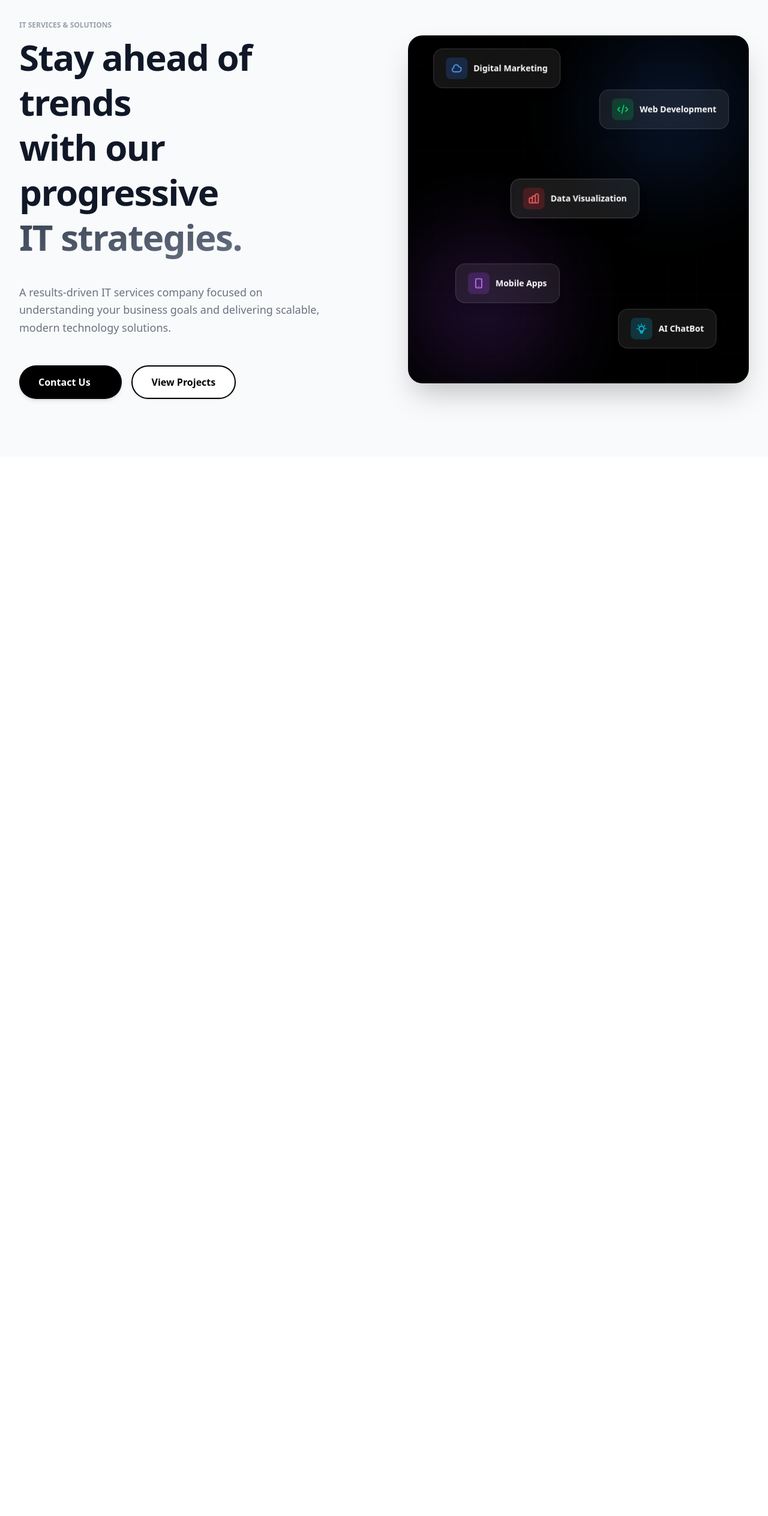
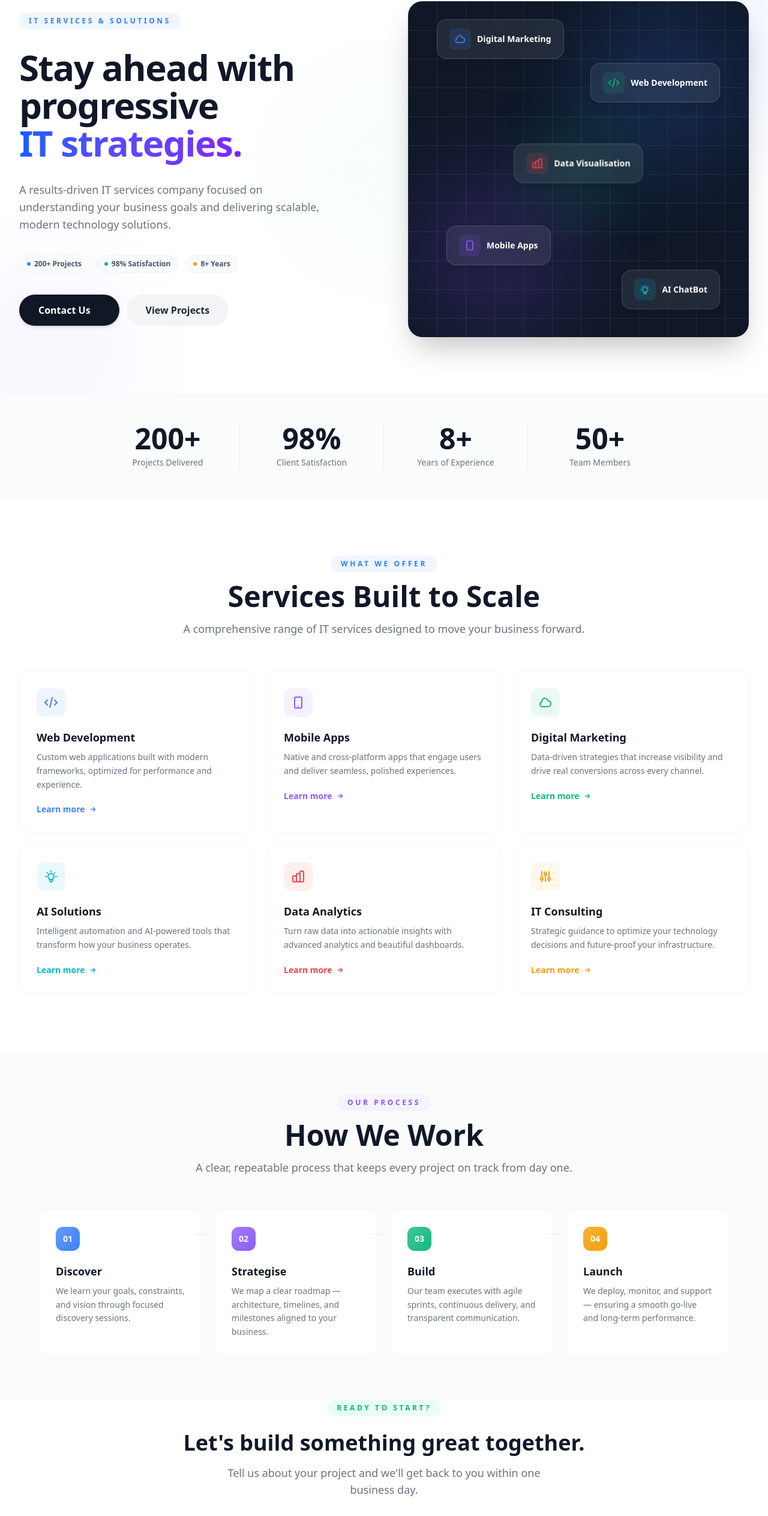
Before and after one commit to devidardhruvil-codes/BusinessProject, a Next.js app: page / in a window 1280 px wide. Shown: the part 110-2637 px from the top of the page at 60% size. Before the commit the page ends 871 px from the top, so only its background shows below. Built offline with nearby package versions, Linux system fonts and the light colour scheme.

Commit message:
Home page enhancements

```diff
--- a/app/page.tsx
+++ b/app/page.tsx
@@ -1,24 +1,147 @@
 import Link from "next/link";
+
+// ─── DATA ────────────────────────────────────────────────────────────────────
+
+const services = [
+  {
+    colorHex: "#3b82f6",
+    iconPath: "M10 20l4-16m4 4l4 4-4 4M6 16l-4-4 4-4",
+    title: "Web Development",
+    desc: "Custom web applications built with modern frameworks, optimized for performance and experience.",
+  },
+  {
+    colorHex: "#8b5cf6",
+    iconPath:
+      "M12 18h.01M8 21h8a2 2 0 002-2V5a2 2 0 00-2-2H8a2 2 0 00-2 2v14a2 2 0 002 2z",
+    title: "Mobile Apps",
+    desc: "Native and cross-platform apps that engage users and deliver seamless, polished experiences.",
+  },
+  {
+    colorHex: "#10b981",
+    iconPath:
+      "M3 15a4 4 0 004 4h9a5 5 0 10-.1-9.999 5.002 5.002 0 10-9.78 2.096A4.001 4.001 0 003 15z",
+    title: "Digital Marketing",
+    desc: "Data-driven strategies that increase visibility and drive real conversions across every channel.",
+  },
+  {
+    colorHex: "#06b6d4",
+    iconPath:
+      "M9.663 17h4.673M12 3v1m6.364 1.636l-.707.707M21 12h-1M4 12H3m3.343-5.657l-.707-.707m2.828 9.9a5 5 0 117.072 0l-.548.547A3.374 3.374 0 0014 18.469V19a2 2 0 11-4 0v-.531c0-.895-.356-1.754-.988-2.386l-.548-.547z",
+    title: "AI Solutions",
+    desc: "Intelligent automation and AI-powered tools that transform how your business operates.",
+  },
+  {
+    colorHex: "#ef4444",
+    iconPath:
+      "M9 19v-6a2 2 0 00-2-2H5a2 2 0 00-2 2v6a2 2 0 002 2h2a2 2 0 002-2zm0 0V9a2 2 0 012-2h2a2 2 0 012 2v10m-6 0a2 2 0 002 2h2a2 2 0 002-2m0 0V5a2 2 0 012-2h2a2 2 0 012 2v14a2 2 0 01-2 2h-2a2 2 0 01-2-2z",
+    title: "Data Analytics",
+    desc: "Turn raw data into actionable insights with advanced analytics and beautiful dashboards.",
+  },
+  {
+    colorHex: "#f59e0b",
+    iconPath:
+      "M12 6V4m0 2a2 2 0 100 4m0-4a2 2 0 110 4m-6 8a2 2 0 100-4m0 4a2 2 0 110-4m0 4v2m0-6V4m6 6v10m6-2a2 2 0 100-4m0 4a2 2 0 110-4m0 4v2m0-6V4",
+    title: "IT Consulting",
+    desc: "Strategic guidance to optimize your technology decisions and future-proof your infrastructure.",
+  },
+];
+
+const stats = [
+  { value: "200+", label: "Projects Delivered" },
+  { value: "98%", label: "Client Satisfaction" },
+  { value: "8+", label: "Years of Experience" },
+  { value: "50+", label: "Team Members" },
+];
+
+const process = [
+  {
+    step: "01",
+    title: "Discover",
+    desc: "We learn your goals, constraints, and vision through focused discovery sessions.",
+    color: "#3b82f6",
+  },
+  {
+    step: "02",
+    title: "Strategise",
+    desc: "We map a clear roadmap — architecture, timelines, and milestones aligned to your business.",
+    color: "#8b5cf6",
+  },
+  {
+    step: "03",
+    title: "Build",
+    desc: "Our team executes with agile sprints, continuous delivery, and transparent communication.",
+    color: "#10b981",
+  },
+  {
+    step: "04",
+    title: "Launch",
+    desc: "We deploy, monitor, and support — ensuring a smooth go-live and long-term performance.",
+    color: "#f59e0b",
+  },
+];
+
+const techStack = [
+  {
+    label: "Digital Marketing",
+    color: "#3b82f6",
+    icon: "M3 15a4 4 0 004 4h9a5 5 0 10-.1-9.999 5.002 5.002 0 10-9.78 2.096A4.001 4.001 0 003 15z",
+    delay: "0s",
+    pos: "top-10 left-8 md:left-12",
+  },
+  {
+    label: "Web Development",
+    color: "#10b981",
+    icon: "M10 20l4-16m4 4l4 4-4 4M6 16l-4-4 4-4",
+    delay: "0.4s",
+    pos: "top-28 right-8 md:right-12",
+  },
+  {
+    label: "Data Visualisation",
+    color: "#ef4444",
+    icon: "M9 19v-6a2 2 0 00-2-2H5a2 2 0 00-2 2v6a2 2 0 002 2h2a2 2 0 002-2zm0 0V9a2 2 0 012-2h2a2 2 0 012 2v10m-6 0a2 2 0 002 2h2a2 2 0 002-2m0 0V5a2 2 0 012-2h2a2 2 0 012 2v14a2 2 0 01-2 2h-2a2 2 0 01-2-2z",
+    delay: "0.2s",
+    pos: "top-1/2 left-1/2 -translate-x-1/2 -translate-y-1/2",
+  },
+  {
+    label: "Mobile Apps",
+    color: "#8b5cf6",
+    icon: "M12 18h.01M8 21h8a2 2 0 002-2V5a2 2 0 00-2-2H8a2 2 0 00-2 2v14a2 2 0 002 2z",
+    delay: "0.6s",
+    pos: "bottom-28 left-8 md:left-16",
+  },
+  {
+    label: "AI ChatBot",
+    color: "#06b6d4",
+    icon: "M9.663 17h4.673M12 3v1m6.364 1.636l-.707.707M21 12h-1M4 12H3m3.343-5.657l-.707-.707m2.828 9.9a5 5 0 117.072 0l-.548.547A3.374 3.374 0 0014 18.469V19a2 2 0 11-4 0v-.531c0-.895-.356-1.754-.988-2.386l-.548-.547z",
+    delay: "0.8s",
+    pos: "bottom-10 right-8 md:right-12",
+  },
+];
+
+// ─── PAGE ────────────────────────────────────────────────────────────────────
 
 export default function Home() {
   return (
-    <main className="min-h-screen bg-gray-50/95 pt-6 md:pt-12">
-      {/* Hero Section */}
-      <section className="relative px-4 sm:px-6 lg:px-8 py-16 md:py-24 max-w-7xl mx-auto">
-        <div className="grid grid-cols-1 lg:grid-cols-2 gap-12 lg:gap-20 items-center">
-          {/* Left - Text Content */}
-          <div className="space-y-8 md:space-y-10 text-center lg:text-left">
-            {/* Small label */}
-            <p className="text-xs font-semibold mb-2 uppercase text-gray-400 text-center lg:text-left">
+    <main className="min-h-screen bg-white pt-6 md:pt-4">
+      {/* ── HERO ── */}
+      <section className="relative px-4 sm:px-6 lg:px-8 py-16 md:py-24 max-w-7xl mx-auto overflow-hidden">
+        <div className="absolute -top-32 -right-32 w-[500px] h-[500px] bg-blue-50 rounded-full blur-3xl opacity-70 pointer-events-none" />
+        <div className="absolute -bottom-20 -left-20 w-80 h-80 bg-violet-50 rounded-full blur-3xl opacity-60 pointer-events-none" />
+        <div className="absolute top-1/2 left-1/2 -translate-x-1/2 -translate-y-1/2 w-96 h-96 bg-emerald-50 rounded-full blur-3xl opacity-30 pointer-events-none" />
+
+        <div className="relative grid grid-cols-1 lg:grid-cols-2 gap-12 lg:gap-20 items-center">
+          {/* LEFT */}
+          <div className="space-y-8 text-center lg:text-left">
+            <span className="inline-block text-xs font-semibold tracking-[0.3em] uppercase text-blue-500 bg-blue-50 px-4 py-1.5 rounded-full">
               IT Services & Solutions
-            </p>
+            </span>
 
-            <h1 className="text-4xl sm:text-5xl lg:text-6xl font-bold leading-tight text-gray-900 tracking-tight">
-              Stay ahead of trends
+            <h1 className="text-4xl sm:text-5xl lg:text-6xl font-bold leading-[1.05] text-gray-900 tracking-tight">
+              Stay ahead with
               <br />
-              with our progressive
+              progressive
               <br />
-              <span className="text-transparent bg-clip-text bg-gradient-to-br from-gray-700 to-gray-500">
+              <span className="text-transparent bg-clip-text bg-gradient-to-r from-blue-600 to-violet-600">
                 IT strategies.
               </span>
             </h1>
@@ -29,14 +152,34 @@ export default function Home() {
               solutions.
             </p>
 
-            <div className="flex flex-col sm:flex-row gap-4 justify-center lg:justify-start pt-2">
+            {/* Trust badges */}
+            <div className="flex flex-wrap items-center justify-center lg:justify-start gap-3 pt-1">
+              {[
+                { label: "200+ Projects", color: "#3b82f6" },
+                { label: "98% Satisfaction", color: "#10b981" },
+                { label: "8+ Years", color: "#f59e0b" },
+              ].map((badge, i) => (
+                <div
+                  key={i}
+                  className="flex items-center gap-1.5 text-xs font-semibold text-gray-600 bg-gray-50 border border-gray-100 rounded-full px-3 py-1.5"
+                >
+                  <span
+                    className="w-1.5 h-1.5 rounded-full flex-shrink-0"
+                    style={{ background: badge.color }}
+                  />
+                  {badge.label}
+                </div>
+              ))}
+            </div>
+
+            <div className="flex flex-col sm:flex-row gap-3 justify-center lg:justify-start pt-1">
               <Link
                 href="/contact"
-                className="group inline-flex items-center justify-center gap-0 hover:gap-2.5 px-8 py-3.5 text-base font-semibold text-white bg-black rounded-full hover:bg-gray-800 transition-all duration-300 shadow-md hover:shadow-lg"
+                className="group inline-flex items-center justify-center gap-0 hover:gap-2.5 px-8 py-3.5 text-base font-semibold text-white bg-gray-900 rounded-full hover:bg-gray-700 transition-all duration-300 shadow-md hover:shadow-lg"
               >
                 Contact Us
                 <svg
-                  className="w-5 h-5 opacity-0 group-hover:opacity-100 scale-75 group-hover:scale-100 transition-all duration-300"
+                  className="w-4 h-4 opacity-0 group-hover:opacity-100 scale-75 group-hover:scale-100 transition-all duration-300"
                   fill="none"
                   stroke="currentColor"
                   viewBox="0 0 24 24"
@@ -51,149 +194,236 @@ export default function Home() {
               </Link>
               <Link
                 href="/portfolio"
-                className="inline-flex items-center justify-center px-8 py-3.5 text-base font-semibold text-black bg-white border-2 border-black rounded-full hover:bg-gray-100 transition shadow-sm hover:shadow-md"
+                className="inline-flex items-center justify-center px-8 py-3.5 text-base font-semibold text-gray-800 bg-gray-100 rounded-full hover:bg-gray-200 transition-all duration-200"
               >
                 View Projects
               </Link>
             </div>
           </div>
 
-          {/* Right - Tech Stack Visual */}
-          <div className="relative h-[420px] sm:h-[500px] lg:h-[580px] rounded-3xl overflow-hidden bg-black shadow-2xl ring-1 ring-white/10">
-            {/* Subtle grid background */}
-            <div className="absolute inset-0 opacity-[0.12]">
-              <div className="w-full h-full bg-[linear-gradient(to_right,#ffffff18_1px,transparent_1px),linear-gradient(to_bottom,#ffffff18_1px,transparent_1px)] bg-[size:48px_48px]" />
+          {/* RIGHT — floating cards */}
+          <div className="relative h-[420px] sm:h-[500px] lg:h-[560px] rounded-3xl overflow-hidden bg-gray-900 shadow-2xl ring-1 ring-white/10">
+            <div className="absolute inset-0 opacity-[0.08]">
+              <div className="w-full h-full bg-[linear-gradient(to_right,#ffffff_1px,transparent_1px),linear-gradient(to_bottom,#ffffff_1px,transparent_1px)] bg-[size:48px_48px]" />
             </div>
-
-            {/* Glowing accent orbs */}
-            <div className="absolute top-0 right-0 w-64 h-64 bg-blue-500/15 rounded-full blur-3xl" />
-            <div className="absolute bottom-0 left-0 w-64 h-64 bg-purple-500/15 rounded-full blur-3xl" />
-
-            {/* Floating Tech Cards */}
+            <div className="absolute top-0 right-0 w-72 h-72 bg-blue-500/15 rounded-full blur-3xl" />
+            <div className="absolute bottom-0 left-0 w-72 h-72 bg-violet-500/15 rounded-full blur-3xl" />
+            <div className="absolute top-1/2 left-1/2 -translate-x-1/2 -translate-y-1/2 w-48 h-48 bg-emerald-500/10 rounded-full blur-2xl" />
             <div className="absolute inset-0 p-6 md:p-8">
-              {/* Digital Marketing — top left */}
-              <div className="absolute top-10 left-8 md:left-12 bg-white/8 backdrop-blur-md px-4 md:px-5 py-3 md:py-3.5 rounded-2xl border border-white/15 shadow-lg animate-float-smooth">
+              {techStack.map((item, i) => (
+                <div
+                  key={i}
+                  className={`absolute ${item.pos} bg-white/8 backdrop-blur-md px-4 md:px-5 py-3 md:py-3.5 rounded-2xl border border-white/15 shadow-lg`}
+                  style={{
+                    animation: `floatCard 4s ease-in-out infinite`,
+                    animationDelay: item.delay,
+                  }}
+                >
                   <div className="flex items-center gap-2.5">
-                  <div className="w-8 h-8 md:w-9 md:h-9 bg-blue-500/20 rounded-lg flex items-center justify-center shrink-0">
+                    <div
+                      className="w-8 h-8 md:w-9 md:h-9 rounded-lg flex items-center justify-center shrink-0"
+                      style={{ background: `${item.color}25` }}
+                    >
                       <svg
-                      className="w-4 h-4 md:w-5 md:h-5 text-blue-400"
+                        className="w-4 h-4 md:w-5 md:h-5"
                         fill="none"
                         viewBox="0 0 24 24"
-                      stroke="currentColor"
+                        stroke={item.color}
+                        strokeWidth={2}
                       >
                         <path
                           strokeLinecap="round"
                           strokeLinejoin="round"
-                        strokeWidth={2}
-                        d="M3 15a4 4 0 004 4h9a5 5 0 10-.1-9.999 5.002 5.002 0 10-9.78 2.096A4.001 4.001 0 003 15z"
+                          d={item.icon}
                         />
                       </svg>
                     </div>
-                  <span className="text-white font-semibold text-sm">
-                    Digital Marketing
+                    <span className="text-white font-semibold text-sm whitespace-nowrap">
+                      {item.label}
                     </span>
                   </div>
                 </div>
+              ))}
+            </div>
+          </div>
+        </div>
+      </section>
 
-              {/* Web Development — top right */}
-              <div className="absolute top-28 right-8 md:right-12 bg-white/8 backdrop-blur-md px-4 md:px-5 py-3 md:py-3.5 rounded-2xl border border-white/15 shadow-lg animate-float-delayed">
-                <div className="flex items-center gap-2.5">
-                  <div className="w-8 h-8 md:w-9 md:h-9 bg-green-500/20 rounded-lg flex items-center justify-center shrink-0">
+      {/* ── STATS STRIP ── */}
+      <section className="border-y border-gray-100 bg-gray-50/60">
+        <div className="max-w-5xl mx-auto px-4 sm:px-6 lg:px-8 py-12 grid grid-cols-2 lg:grid-cols-4 gap-8 lg:gap-0 lg:divide-x divide-gray-200">
+          {stats.map((s, i) => (
+            <div key={i} className="text-center lg:px-8">
+              <p className="text-4xl lg:text-5xl font-bold text-gray-900">
+                {s.value}
+              </p>
+              <p className="text-sm text-gray-500 mt-1.5 font-medium">
+                {s.label}
+              </p>
+            </div>
+          ))}
+        </div>
+      </section>
+
+      {/* ── SERVICES ── */}
+      <section className="px-4 sm:px-6 lg:px-8 py-16 md:py-24 max-w-7xl mx-auto">
+        <div className="text-center mb-14">
+          <span className="inline-block text-xs font-semibold tracking-[0.3em] uppercase text-blue-500 bg-blue-50 px-4 py-1.5 rounded-full mb-4">
+            What We Offer
+          </span>
+          <h2 className="text-3xl sm:text-4xl lg:text-5xl font-bold text-gray-900 mb-4">
+            Services Built to Scale
+          </h2>
+          <p className="text-lg text-gray-500 max-w-2xl mx-auto">
+            A comprehensive range of IT services designed to move your business
+            forward.
+          </p>
+        </div>
+        <div className="grid grid-cols-1 md:grid-cols-2 lg:grid-cols-3 gap-5">
+          {services.map((s, i) => (
+            <div
+              key={i}
+              className="group bg-white border border-gray-100 rounded-2xl p-7 hover:shadow-xl hover:-translate-y-1 transition-all duration-300 cursor-default"
+            >
+              <div
+                className="w-12 h-12 rounded-xl flex items-center justify-center mb-5"
+                style={{ background: `${s.colorHex}15` }}
+              >
                 <svg
-                      className="w-4 h-4 md:w-5 md:h-5 text-green-400"
+                  className="w-6 h-6"
                   fill="none"
                   viewBox="0 0 24 24"
-                      stroke="currentColor"
+                  stroke={s.colorHex}
+                  strokeWidth={2}
                 >
                   <path
                     strokeLinecap="round"
                     strokeLinejoin="round"
-                        strokeWidth={2}
-                        d="M10 20l4-16m4 4l4 4-4 4M6 16l-4-4 4-4"
+                    d={s.iconPath}
                   />
                 </svg>
               </div>
-                  <span className="text-white font-semibold text-sm">
-                    Web Development
-                  </span>
-                </div>
-              </div>
-
-              {/* Center card — Data Visualization */}
-              <div className="absolute top-1/2 left-1/2 -translate-x-1/2 -translate-y-1/2 bg-white/10 backdrop-blur-md px-5 py-3.5 rounded-2xl border border-white/20 shadow-xl animate-float-smooth">
-                <div className="flex items-center gap-2.5">
-                  <div className="w-8 h-8 md:w-9 md:h-9 bg-red-500/20 rounded-lg flex items-center justify-center shrink-0">
+              <h3 className="text-lg font-bold text-gray-900 mb-2">
+                {s.title}
+              </h3>
+              <p className="text-gray-500 leading-relaxed text-sm mb-5">
+                {s.desc}
+              </p>
+              <div
+                className="flex items-center gap-1.5 text-sm font-semibold transition-colors duration-200"
+                style={{ color: s.colorHex }}
+              >
+                Learn more
                 <svg
-                      className="w-4 h-4 md:w-5 md:h-5 text-red-400"
+                  className="w-3.5 h-3.5 group-hover:translate-x-1 transition-transform duration-200"
                   fill="none"
                   viewBox="0 0 24 24"
                   stroke="currentColor"
+                  strokeWidth={2.5}
                 >
                   <path
                     strokeLinecap="round"
                     strokeLinejoin="round"
-                        strokeWidth={2}
-                        d="M9 19v-6a2 2 0 00-2-2H5a2 2 0 00-2 2v6a2 2 0 002 2h2a2 2 0 002-2zm0 0V9a2 2 0 012-2h2a2 2 0 012 2v10m-6 0a2 2 0 002 2h2a2 2 0 002-2m0 0V5a2 2 0 012-2h2a2 2 0 012 2v14a2 2 0 01-2 2h-2a2 2 0 01-2-2z"
+                    d="M13 7l5 5m0 0l-5 5m5-5H6"
                   />
                 </svg>
               </div>
-                  <span className="text-white font-semibold text-sm whitespace-nowrap">
-                    Data Visualization
+            </div>
+          ))}
+        </div>
+      </section>
+
+      {/* ── HOW WE WORK ── */}
+      <section className="px-4 sm:px-6 lg:px-8 py-16 md:py-18 bg-gray-50/70">
+        <div className="max-w-6xl mx-auto">
+          <div className="text-center mb-14">
+            <span className="inline-block text-xs font-semibold tracking-[0.3em] uppercase text-violet-500 bg-violet-50 px-4 py-1.5 rounded-full mb-4">
+              Our Process
             </span>
+            <h2 className="text-3xl sm:text-4xl lg:text-5xl font-bold text-gray-900 mb-4">
+              How We Work
+            </h2>
+            <p className="text-lg text-gray-500 max-w-2xl mx-auto">
+              A clear, repeatable process that keeps every project on track from
+              day one.
+            </p>
+          </div>
+          <div className="grid grid-cols-1 md:grid-cols-2 lg:grid-cols-4 gap-5">
+            {process.map((p, i) => (
+              <div
+                key={i}
+                className="relative bg-white border border-gray-100 rounded-2xl p-7 hover:shadow-xl hover:-translate-y-1 transition-all duration-300"
+              >
+                {i < process.length - 1 && (
+                  <div className="hidden lg:block absolute top-10 -right-2.5 w-5 h-px bg-gray-200 z-10" />
+                )}
+                <div
+                  className="w-10 h-10 rounded-xl flex items-center justify-center mb-5 text-sm font-bold text-white"
+                  style={{
+                    background: `linear-gradient(135deg, ${p.color}cc, ${p.color})`,
+                  }}
+                >
+                  {p.step}
+                </div>
+                <h3 className="text-lg font-bold text-gray-900 mb-2">
+                  {p.title}
+                </h3>
+                <p className="text-gray-500 text-sm leading-relaxed">
+                  {p.desc}
+                </p>
+              </div>
+            ))}
           </div>
         </div>
+      </section>
 
-              {/* Mobile Apps — bottom left */}
-              <div className="absolute bottom-28 left-8 md:left-16 bg-white/8 backdrop-blur-md px-4 md:px-5 py-3 md:py-3.5 rounded-2xl border border-white/15 shadow-lg animate-float-delayed">
-                <div className="flex items-center gap-2.5">
-                  <div className="w-8 h-8 md:w-9 md:h-9 bg-purple-500/20 rounded-lg flex items-center justify-center shrink-0">
+      {/* ── CTA ── */}
+      <section className="px-4 sm:px-6 lg:px-8 pb-24 max-w-3xl mx-auto text-center">
+        <span className="inline-block text-xs font-semibold tracking-[0.3em] uppercase text-emerald-500 bg-emerald-50 px-4 py-1.5 rounded-full mb-6">
+          Ready to start?
+        </span>
+        <h2 className="text-3xl sm:text-4xl font-bold text-gray-900 mb-4">
+          Let's build something great together.
+        </h2>
+        <p className="text-gray-500 text-lg mb-8 max-w-xl mx-auto">
+          Tell us about your project and we'll get back to you within one
+          business day.
+        </p>
+        <div className="flex flex-col sm:flex-row gap-3 justify-center">
+          <Link
+            href="/contact"
+            className="inline-flex items-center justify-center gap-2.5 px-9 py-4 text-base font-semibold text-white bg-gray-900 rounded-full hover:bg-gray-700 transition-all duration-200 shadow-md hover:shadow-lg"
+          >
+            Start a conversation
             <svg
-                      className="w-4 h-4 md:w-5 md:h-5 text-purple-400"
+              className="w-4 h-4"
               fill="none"
+              stroke="currentColor"
               viewBox="0 0 24 24"
-                      stroke="currentColor"
+              strokeWidth="2.5"
             >
               <path
                 strokeLinecap="round"
                 strokeLinejoin="round"
-                        strokeWidth={2}
-                        d="M12 18h.01M8 21h8a2 2 0 002-2V5a2 2 0 00-2-2H8a2 2 0 00-2 2v14a2 2 0 002 2z"
+                d="M13 7l5 5m0 0l-5 5m5-5H6"
               />
             </svg>
-                  </div>
-                  <span className="text-white font-semibold text-sm">
-                    Mobile Apps
-                  </span>
-                </div>
-              </div>
-
-              {/* AI ChatBot — bottom right */}
-              <div className="absolute bottom-10 right-8 md:right-12 bg-white/8 backdrop-blur-md px-4 md:px-5 py-3 md:py-3.5 rounded-2xl border border-white/15 shadow-lg animate-float-smooth">
-                <div className="flex items-center gap-2.5">
-                  <div className="w-8 h-8 md:w-9 md:h-9 bg-cyan-500/20 rounded-lg flex items-center justify-center shrink-0">
-                    <svg
-                      className="w-4 h-4 md:w-5 md:h-5 text-cyan-400"
-                      fill="none"
-                      viewBox="0 0 24 24"
-                      stroke="currentColor"
+          </Link>
+          <Link
+            href="/portfolio"
+            className="inline-flex items-center justify-center px-9 py-4 text-base font-semibold text-gray-700 bg-gray-100 rounded-full hover:bg-gray-200 transition-all duration-200"
           >
-                      <path
-                        strokeLinecap="round"
-                        strokeLinejoin="round"
-                        strokeWidth={2}
-                        d="M9.663 17h4.673M12 3v1m6.364 1.636l-.707.707M21 12h-1M4 12H3m3.343-5.657l-.707-.707m2.828 9.9a5 5 0 117.072 0l-.548.547A3.374 3.374 0 0014 18.469V19a2 2 0 11-4 0v-.531c0-.895-.356-1.754-.988-2.386l-.548-.547z"
-                      />
-                    </svg>
-                  </div>
-                  <span className="text-white font-semibold text-sm">
-                    AI ChatBot
-                  </span>
-                </div>
-              </div>
-            </div>
-          </div>
+            See our work
+          </Link>
         </div>
       </section>
+
+      <style>{`
+        @keyframes floatCard {
+          0%, 100% { transform: translateY(0px); }
+          50%       { transform: translateY(-10px); }
+        }
+      `}</style>
     </main>
   );
 }
```
Lines whose indentation alone changed are shown as unchanged.
